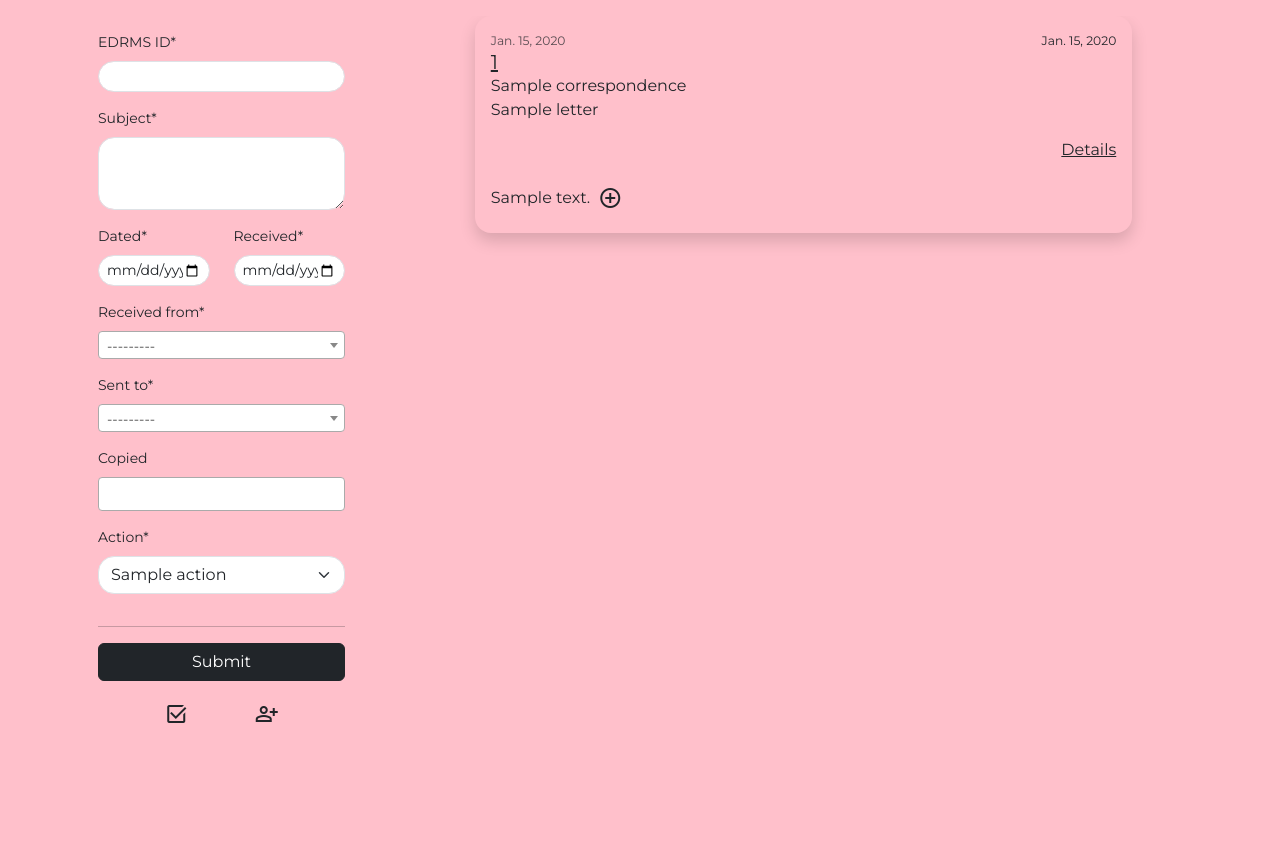
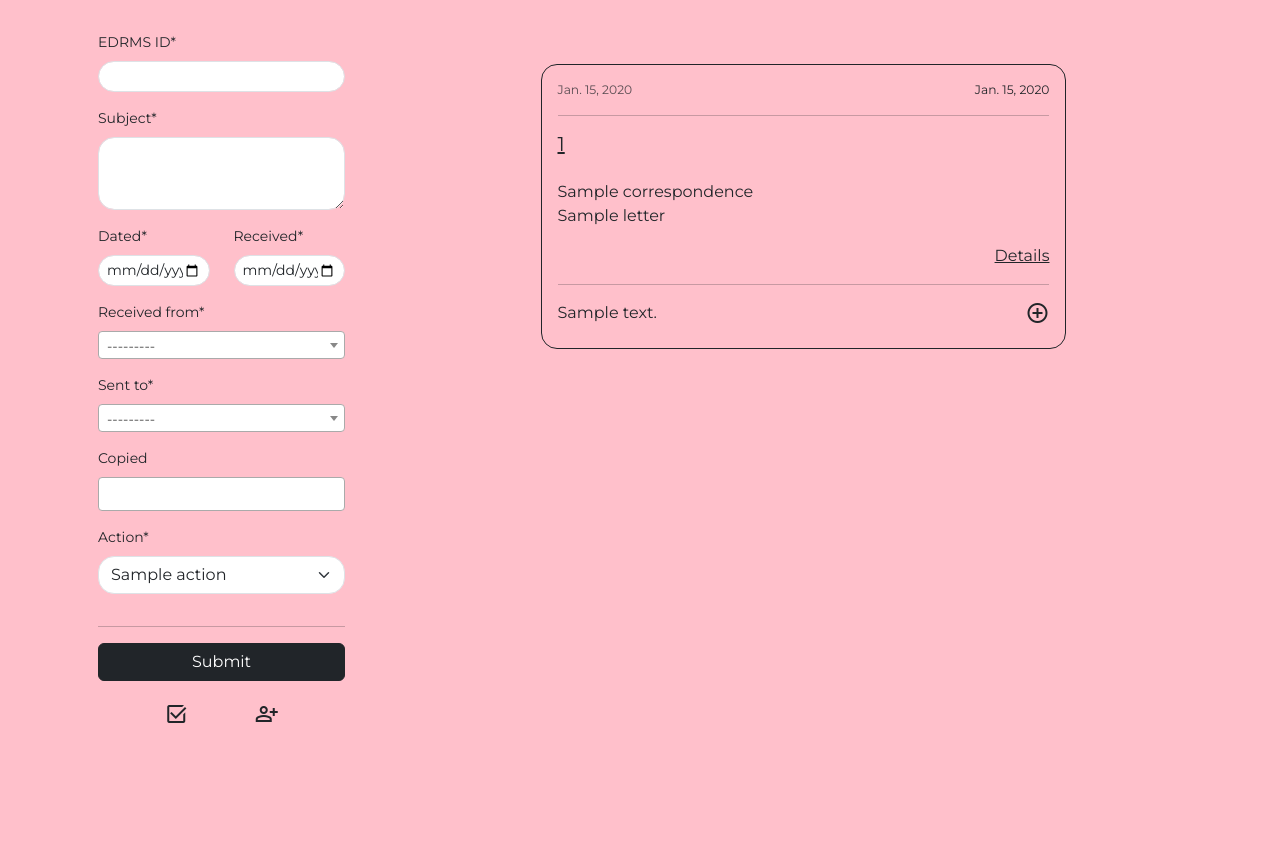
Before and after one commit to swelanauguste/sexc-candy, a Django app: page / in a window 1280 px wide. Shown: the part 68-931 px from the top of the page. Before the commit the page ends 791 px from the top, so only its background shows below. Run offline with Django 4.2, Linux system fonts and the light colour scheme; a user stored in the database is signed in; tables that the repository leaves empty hold one stand-in row (values such as "Sample post"); some libraries are stand-ins or nearby versions.

Commit message:
list of letters html

```diff
--- a/app/templates/letters/letter_list.html
+++ b/app/templates/letters/letter_list.html
@@ -74,10 +74,10 @@ Correspondence
             </div>
             <br>
         </div>
-        <div class="col mb-5"
+        <div class="col my-5"
             style="height: 50rem;overflow-y:scroll;">
             {% for letter in letters %}
-                <div class="col-lg-10 mb-4 shadow mx-auto p-3 rounded-4"
+            <div class="col-lg-8 mb-4 mx-auto p-3 rounded-4 border-dark border"
                 style="background-color: pink;">
                 <div
                     class="card-header d-flex justify-content-between small border-danger">
@@ -86,30 +86,32 @@ Correspondence
                     <span title="received"
                         class="small">{{letter.received}}</span>
                 </div>
+                <hr>
                 <div class="card-body">
                     <h5 title="EDRMS ID"
                         class="card-title"><a class="text-dark"
                             href="{{letter.get_absolute_url}}">{{letter.edrms_id|upper}}</a>
-                        </h5>
+                    </h5><br>
                     <span title="from"
                         class="card-text">
-                            {{letter.rec_from|truncatechars:60 }}</span>
+                        {{letter.rec_from|truncatechars:75 }}</span>
                     <p class="card-text">
-                            {{letter.subject|truncatechars:60 }}</p>
+                        {{letter.subject|truncatechars:80 }}</p>
                     <div class="text-end">
                         <a class="text-dark"
                             href="{{letter.get_absolute_url}}">
                             Details
                         </a>
                     </div>
-                        <br>
                 </div>
-                    <div class="card-footer border-danger">
-                        <div class="d-flex justify-content-lg-start">
+                <hr>
+                <div class="card-footer">
+                    <div class="d-flex justify-content-between">
                         {% if letter.letter_comments.first %}
                         <span>
-                                {{letter.letter_comments.first.comment|truncatechars:60}}</span>
+                            {{letter.letter_comments.first.comment|truncatechars:75}}</span>
                         {% endif %}
+                        <div class="text-end">
                             <a title="add comment"
                                 class="text-dark"
                                 data-bs-toggle="modal"
@@ -118,6 +120,7 @@ Correspondence
                                     class="material-symbols-outlined fs-4 ms-2">
                                     add_circle
                                 </span></a>
+                        </div>
                     </div>
                 </div>
             </div>
```
Lines whose indentation alone changed are shown as unchanged.
